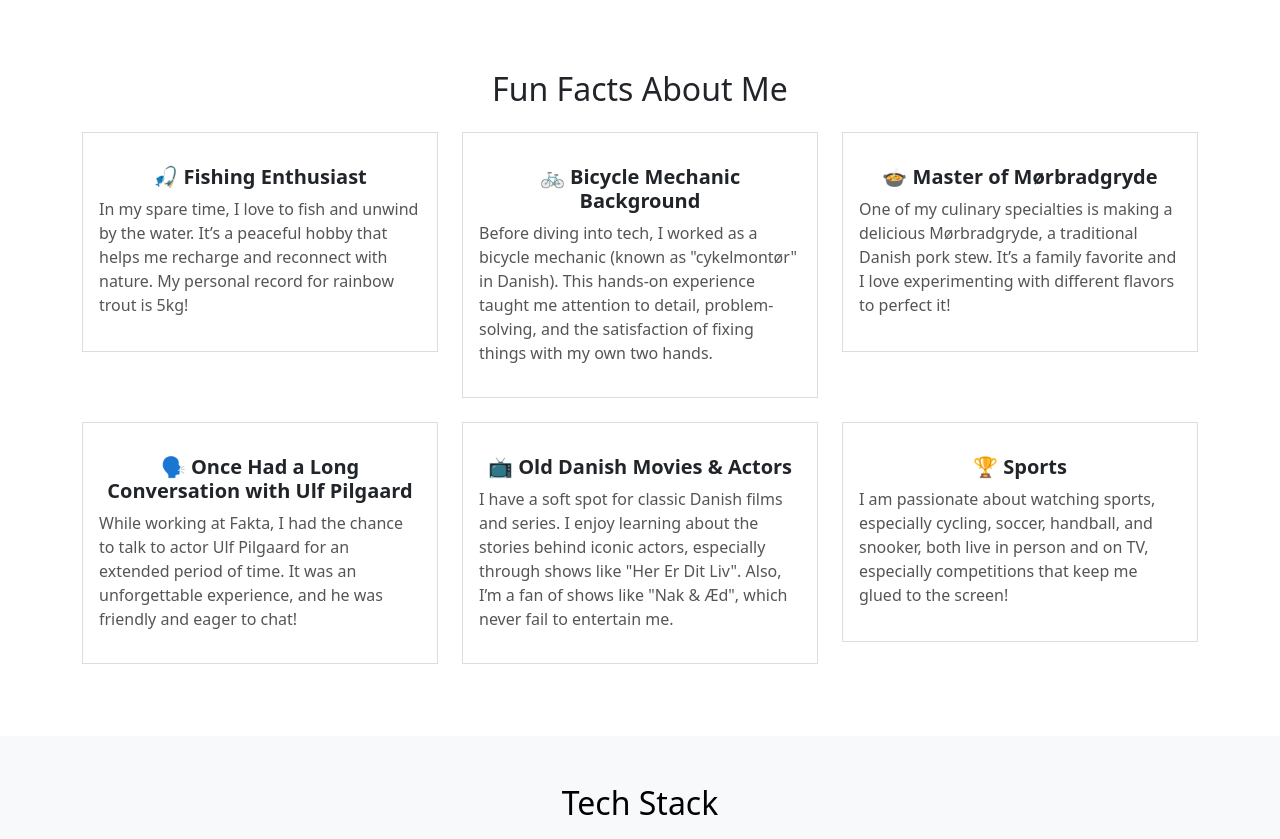
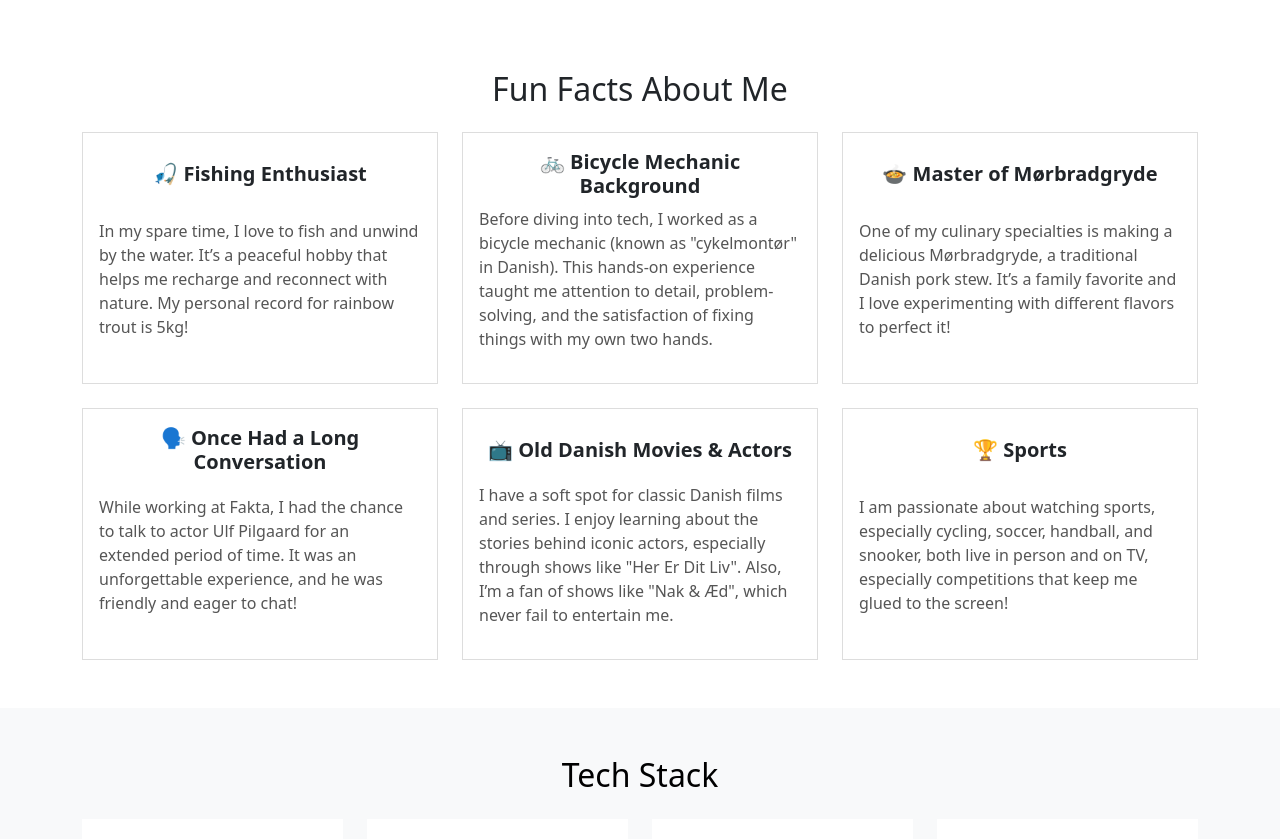
Before and after one commit to Caspec/Followcasperv2, a Vue app: page / in a window 1280 px wide. Shown: the part 1981-2820 px from the top of the page. Built offline with nearby package versions, Linux system fonts and the light colour scheme.

Commit message:
chore: update fun facts

```diff
--- a/src/views/HomeView.vue
+++ b/src/views/HomeView.vue
@@ -42,11 +42,11 @@
 
     <section id="fun-facts" class="fun-facts container my-5 text-center">
       <h2 class="mb-4">Fun Facts About Me</h2>
-      <div class="row">
-        <div class="col-md-4 mb-4" v-for="(fact, index) in funFacts" :key="index">
-          <div class="card p-3">
-            <h5 class="mt-3 text-center fw-bold">{{ fact.title }}</h5>
-            <p>{{ fact.description }}</p>
+      <div class="row g-4">
+        <div class="col-md-6 col-lg-4" v-for="(fact, index) in funFacts" :key="index">
+          <div class="card h-100 p-3">
+            <h5 class="text-center fw-bold flex-shrink-0">{{ fact.title }}</h5>
+            <p class="flex-grow-1 d-flex align-items-center">{{ fact.description }}</p>
           </div>
         </div>
       </div>
@@ -103,7 +103,7 @@ const funFacts = ref([
       'One of my culinary specialties is making a delicious Mørbradgryde, a traditional Danish pork stew. It’s a family favorite and I love experimenting with different flavors to perfect it!',
   },
   {
-    title: '🗣️ Once Had a Long Conversation with Ulf Pilgaard',
+    title: '🗣️ Once Had a Long Conversation',
     description:
       'While working at Fakta, I had the chance to talk to actor Ulf Pilgaard for an extended period of time. It was an unforgettable experience, and he was friendly and eager to chat!',
   },
@@ -121,6 +121,13 @@ const funFacts = ref([
 </script>
 
 <style scoped>
+@media (max-width: 768px) {
+  .fun-facts .row {
+    flex-direction: column;
+    align-items: center;
+  }
+}
+
 .hero {
   height: 90vh;
   background-image: url('../images/hero.jpg');
@@ -157,17 +164,25 @@ const funFacts = ref([
   border-radius: 8px;
   background-color: #fff;
   padding: 20px;
-  min-height: 220px;
   text-align: left;
+  transition: 0.3s ease-in-out;
+  display: flex;
+  flex-direction: column;
+  justify-content: space-between;
 }
 
-.fun-facts .card:hover {
-  transform: translateY(-5px);
-  box-shadow: 0 5px 15px rgba(0, 0, 0, 0.1);
+.fun-facts h5 {
+  min-height: 50px;
+  display: flex;
+  align-items: center;
+  justify-content: center;
 }
 
 .fun-facts p {
   font-size: 1rem;
   color: #555;
+  flex-grow: 1;
+  display: flex;
+  align-items: center;
 }
 </style>
```
